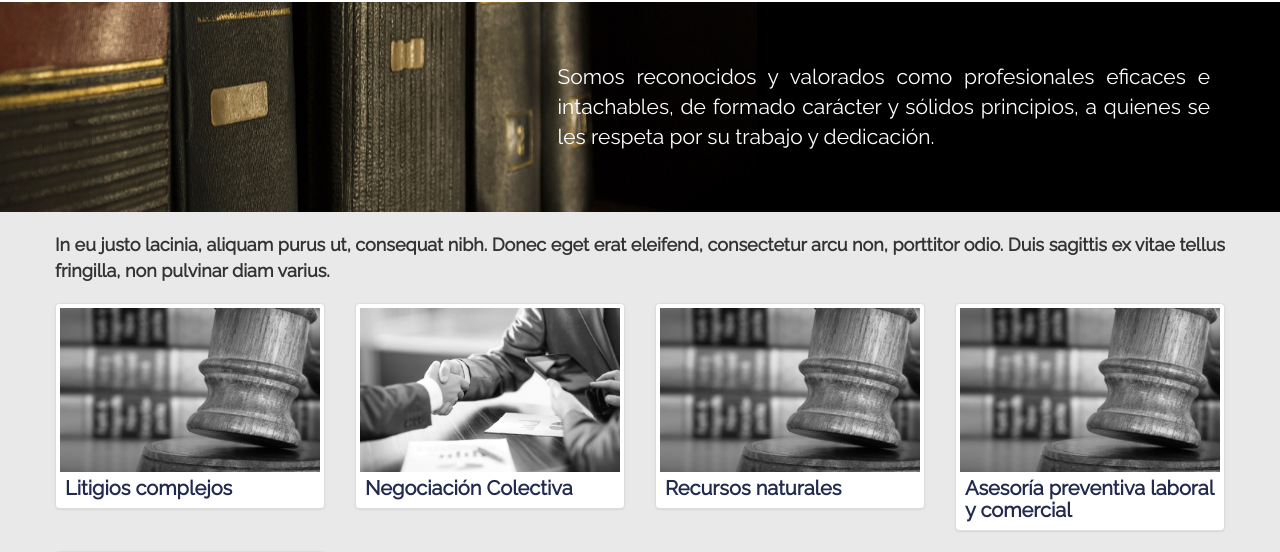
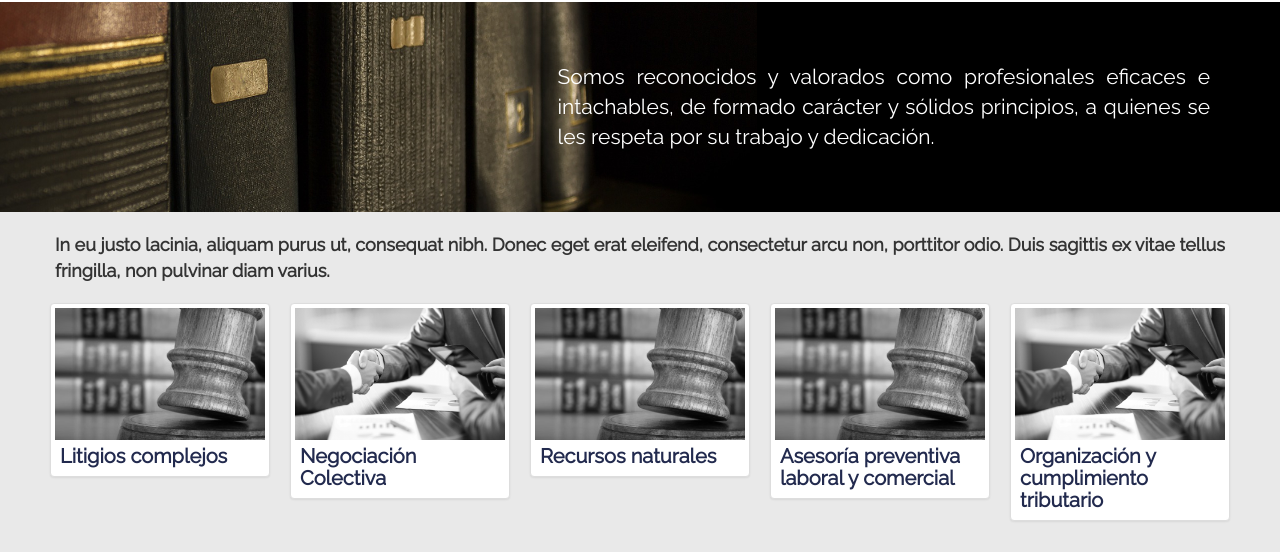
Before and after one commit to hthiers/gomezyriesco, a plain HTML site: page index.html in a window 1280 px wide. Shown: the part 168-720 px from the top of the page. Drawn offline with nearby package versions, Linux system fonts and the light colour scheme.

Commit message:
nuevas grillas para 5 columnas

```diff
--- a/css/main.css
+++ b/css/main.css
@@ -100,3 +100,38 @@ dt {
 dd {
     margin-bottom: 10px;
 }
+
+/* custom cols */
+.col-xs-15,
+.col-sm-15,
+.col-md-15,
+.col-lg-15 {
+    position: relative;
+    min-height: 1px;
+    padding-right: 10px;
+    padding-left: 10px;
+}
+
+/* width */
+.col-xs-15 {
+    width: 20%;
+    float: left;
+}
+@media (min-width: 768px) {
+.col-sm-15 {
+        width: 20%;
+        float: left;
+    }
+}
+@media (min-width: 992px) {
+    .col-md-15 {
+        width: 20%;
+        float: left;
+    }
+}
+@media (min-width: 1200px) {
+    .col-lg-15 {
+        width: 20%;
+        float: left;
+    }
+}
--- a/index.html
+++ b/index.html
@@ -105,7 +105,7 @@
             </div>
             <div class="row" style="max-width: 1200px; margin: auto;">
 
-                <div class="col-md-3 col-sm-6 hero-feature">
+                <div class="col-md-15 col-sm-6 hero-feature">
                     <div class="thumbnail">
                         <img src="img/litigios_bw.png" alt="">
                         <div class="caption"><h3>Litigios complejos</h3></div>
@@ -113,14 +113,14 @@
                 </div>
 
 
-                <div class="col-md-3 col-sm-6 hero-feature">
+                <div class="col-md-15 col-sm-6 hero-feature">
                     <div class="thumbnail">
                         <img src="img/negocios_bw.png" alt="">
                         <div class="caption"><h3>Negociación Colectiva</h3></div>
                     </div>
                 </div>
 
-                <div class="col-md-3 col-sm-6 hero-feature">
+                <div class="col-md-15 col-sm-6 hero-feature">
                     <div class="thumbnail">
                         <img src="img/litigios_bw.png" alt="">
                         <div class="caption"><h3>Recursos naturales</h3></div>
@@ -128,14 +128,14 @@
                 </div>
 
 
-                <div class="col-md-3 col-sm-6 hero-feature">
+                <div class="col-md-15 col-sm-6 hero-feature">
                     <div class="thumbnail">
                         <img src="img/litigios_bw.png" alt="">
                         <div class="caption"><h3 style="margin-bottom: 0;">Asesoría preventiva laboral y comercial</h3></div>
                     </div>
                 </div>
 
-                <div class="col-md-3 col-sm-6 hero-feature">
+                <div class="col-md-15 col-sm-6 hero-feature">
                     <div class="thumbnail">
                         <img src="img/negocios_bw.png" alt="">
                         <div class="caption"><h3 style="margin-bottom: 0;">Organización y cumplimiento tributario</h3></div>
```
